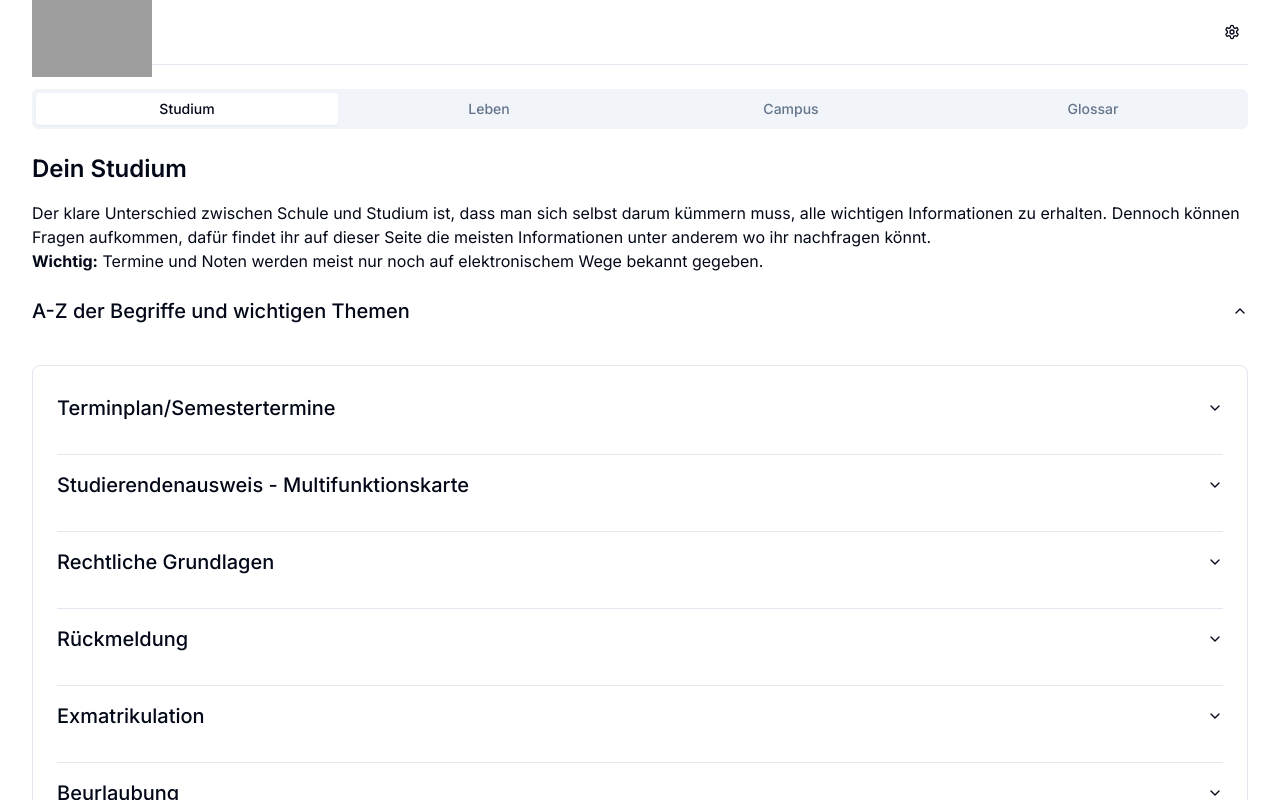
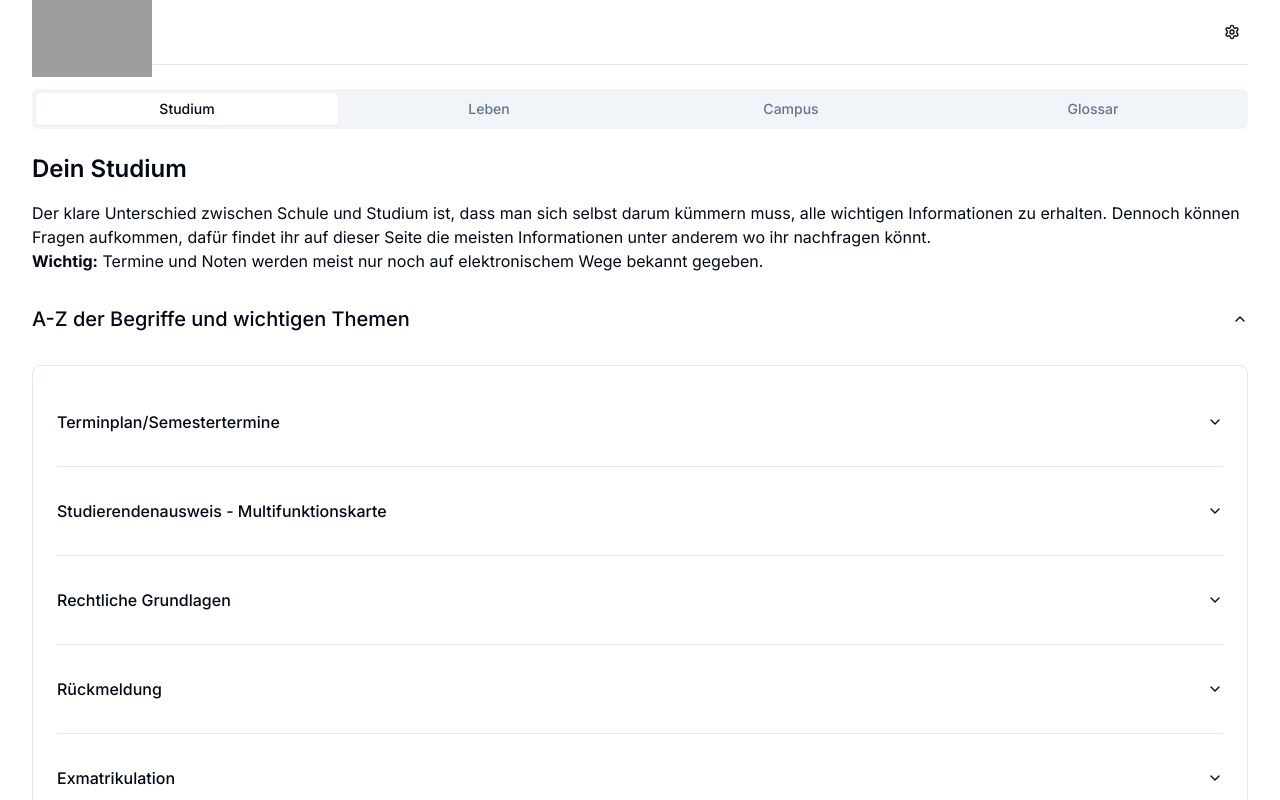
Before and after one commit to neuland-ingolstadt/ersti-hilfe-kit, a Next.js app: page /guide/studies in a window 1280 px wide. Both pictures are taken after a click on the button "A-Z der Begriffe und wichtigen Themen". Shown: the top 800 px of the page. Built offline with nearby package versions, Linux system fonts and the light colour scheme; grey boxes are pictures that could not be loaded.

Commit message:
💄 update accordion styles

```diff
--- a/components/guide/glossaryAccordion.tsx
+++ b/components/guide/glossaryAccordion.tsx
@@ -32,7 +32,7 @@ export default function GlossaryAccordion({
           <AccordionTrigger className="max-w-full py-6">
             <div className="truncate pr-6">{item.title}</div>
           </AccordionTrigger>
-          <AccordionContent>
+          <AccordionContent className="text-base">
             <ReactMarkdown components={COMPONENTS}>
               {item.content}
             </ReactMarkdown>
--- a/components/guide/guideAccordion.tsx
+++ b/components/guide/guideAccordion.tsx
@@ -39,7 +39,11 @@ export default function GuideAccordion({ guide }: GuideAccordionProps) {
           value={item.title}
           key={item.title}
         >
-          <AccordionTrigger className="py-6">{item.title}</AccordionTrigger>
+          <AccordionTrigger className="max-w-full pt-8">
+            <div className="max-w-full truncate pr-6 text-left">
+              {item.title}
+            </div>
+          </AccordionTrigger>
           <AccordionContent>
             <Card>
               <CardContent className="px-6 py-3">
@@ -52,8 +56,12 @@ export default function GuideAccordion({ guide }: GuideAccordionProps) {
                       value={content.title}
                       key={content.title}
                     >
-                      <AccordionTrigger>{content.title}</AccordionTrigger>
-                      <AccordionContent>
+                      <AccordionTrigger className="max-w-full pt-8">
+                        <div className="max-w-full truncate pr-6 text-left text-base">
+                          {content.title}
+                        </div>
+                      </AccordionTrigger>
+                      <AccordionContent className="text-base">
                         <ReactMarkdown components={COMPONENTS}>
                           {content.content}
                         </ReactMarkdown>
```
